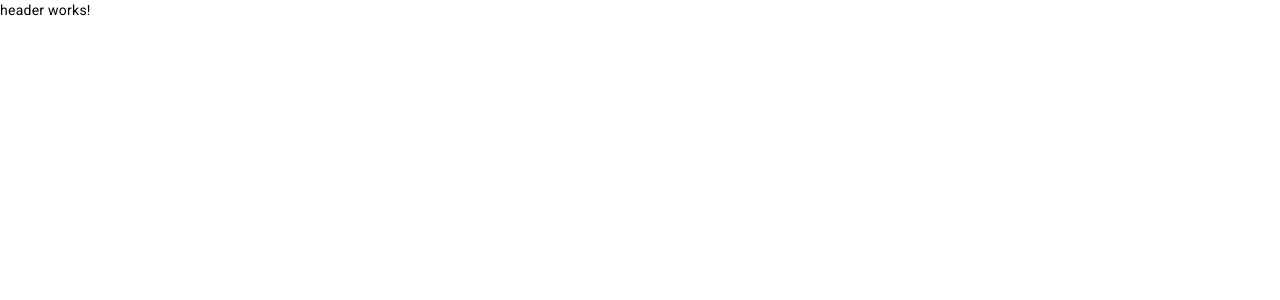
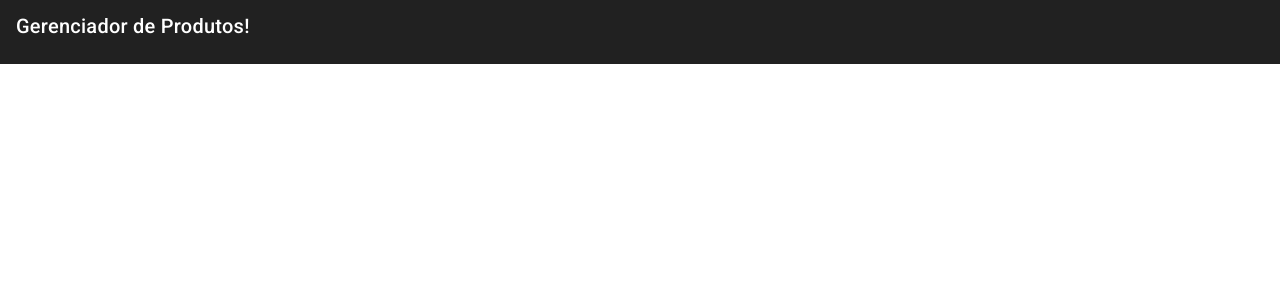
Before and after one commit to Arthurlevicoelho/product-store, an Angular app: page / in a window 1280 px wide. Shown: the top 300 px of the page. Built offline with nearby package versions, Linux system fonts and the light colour scheme.

Commit message:
feat: adiciona MatToolbar ao componente Header

```diff
--- a/src/app/shared/components/header/header.component.html
+++ b/src/app/shared/components/header/header.component.html
@@ -1 +1,3 @@
-<p>header works!</p>
+<mat-toolbar>
+    <p>Gerenciador de Produtos!</p>
+</mat-toolbar>
--- a/src/app/shared/components/header/header.component.ts
+++ b/src/app/shared/components/header/header.component.ts
@@ -1,9 +1,10 @@
 import { Component } from '@angular/core';
+import { MatToolbarModule } from "@angular/material/toolbar"
 
 @Component({
   selector: 'app-header',
   standalone: true,
-  imports: [],
+  imports: [MatToolbarModule],
   templateUrl: './header.component.html',
   styleUrl: './header.component.scss'
 })
```
